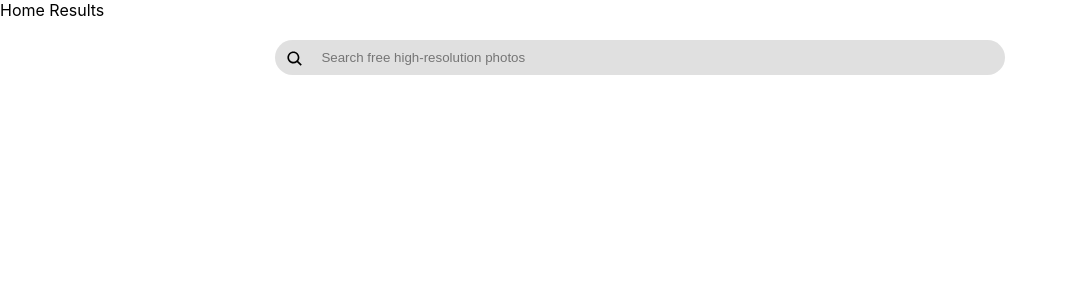
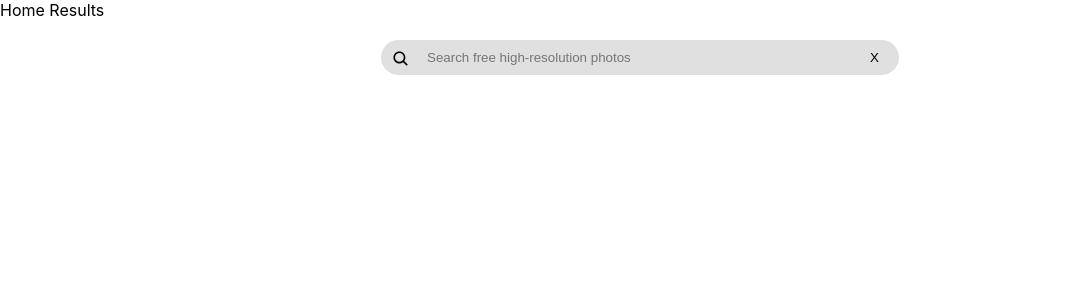
Before and after one commit to Joanna-Golofit/hand2band, a React (Create React App) app: page /results in a window 1280 px wide. Shown: the top 300 px of the page, without its empty margins (0-1067 px from the left). Built offline with nearby package versions, Linux system fonts and the light colour scheme.

Commit message:
close w searchu

```diff
--- a/src/components/searchbar/Searchbar.jsx
+++ b/src/components/searchbar/Searchbar.jsx
@@ -109,6 +109,16 @@ const SearchBar = () => {
   const handleOnClick = (word) => {
     setQuery(word);
     setFilteredSuggestions([]);
+    fetchImages(URL)
+      .then((data) => {
+        //  this.setState({ images: data.hits });
+        setImages(data.results);
+        console.log("data.results:", data.results);
+        // setQuery("");
+        // return data.results;
+        navigate("/results");
+      })
+      .catch((err) => console.log("err", err));
     navigate("/results");
   };
 
--- a/src/components/searchbarresults/SearchBarResults.jsx
+++ b/src/components/searchbarresults/SearchBarResults.jsx
@@ -1,14 +1,24 @@
 import React from "react";
+import { useEffect } from "react";
+// import { useState } from "react";
 import { useContext } from "react";
 import { ImagesContext, QueryContext } from "../../Helper/Context";
 import fetchImages from "../../utils/fetchImages";
 import styles from "./SearchBarResults.module.css";
 
-
 const SearchBarResults = () => {
+  // const { closeButton, setCloseButton } = useState(true);
   const { query, setQuery } = useContext(QueryContext);
   const { setImages } = useContext(ImagesContext);
   const URL = `https://api.unsplash.com/search/photos?query=${query}&per_page=10&client_id=gK52De2Tm_dL5o1IXKa9FROBAJ-LIYqR41xBdlg3X2k`;
+
+useEffect(() => {
+  console.log("query", query )
+  console.log("", )
+  console.log("", )
+
+
+}, [])
 
 
   const handleChange = (e) => {
@@ -19,6 +29,7 @@ const SearchBarResults = () => {
       setQuery("");
     }
   };
+
   const handleSubmit = (e) => {
     e.preventDefault();
     fetchImages(URL)
@@ -34,18 +45,19 @@ const SearchBarResults = () => {
       .finally(console.log("fetchImages"));
   };
 
+  // const handleClose = () => {
+  //   console.log("close");
+  // };
+
   return (
-    <form
-      className={styles.form}
-      onSubmit={handleSubmit}
-    >
+    <form className={styles.form} onSubmit={handleSubmit}>
+      <div className={styles.inputContent}>
         <button type="submit" className={styles.button}>
-        <span className={styles.label}></span>
+          {/* <span className={styles.label}></span> */}
           <svg width="18" height="18" viewBox="0 0 30 30">
             <path d="M 22 20 c 1.2 -1.6 2 -3.7 2 -6 c 0 -5.5 -4.5 -10 -10 -10 S 4 8.5 4 14 s 4.5 10 10 10 c 2.3 0 4.3 -0.7 6 -2 l 6.1 6 l 1.9 -2 l -6 -6 Z m -8 1.3 c -4 0 -7.3 -3.3 -7.3 -7.3 S 10 6.7 14 6.7 s 7.3 3.3 7.3 7.3 s -3.3 7.3 -7.3 7.3 Z"></path>
           </svg>
         </button>
-
         <input
           onChange={handleChange}
           className={styles.input}
@@ -55,6 +67,14 @@ const SearchBarResults = () => {
           autoFocus
           placeholder="Search free high-resolution photos"
         />
+        <button
+          className={styles.buttonClose}
+          type="button"
+          // onClick={handleClose}
+        >
+          X
+        </button>
+      </div>
     </form>
   );
 };
--- a/src/components/searchbarresults/SearchBarResults.module.css
+++ b/src/components/searchbarresults/SearchBarResults.module.css
@@ -1,8 +1,6 @@
 .form {
   /* background-color: red; */
-  display: flex;
-  align-items: center;
-  justify-content: center;
+
   margin: 20px 0;
 }
 .button {
@@ -26,8 +24,18 @@
 .label {
   font-weight: bold;
 }
+.inputContent {
+  position: relative;
+
+  margin: 0 auto;
+  display: flex;
+  align-items: center;
+  justify-content: center;
+  width: fit-content;
+  /* background: red; */
+}
 .input {
-  width: 60%;
+  width: 60vh;
   height: 35px;
   padding: 8px;
   border: 0;
@@ -36,3 +44,14 @@
   border-bottom-right-radius: 25px;
   background-color: rgba(211, 211, 211, 0.694);
 }
+
+.buttonClose {
+  border: none;
+  position: absolute;
+  top: 10px;
+  right: 20px;
+  background-color: transparent;
+}
+.buttonClose:hover {
+  font-weight: bold;
+}
--- a/src/pages/ResultsPage/ResultsPage.jsx
+++ b/src/pages/ResultsPage/ResultsPage.jsx
@@ -1,4 +1,5 @@
 import React from "react";
+import { useEffect } from "react";
 import { useContext } from "react";
 import Cards from "../../components/cards/Cards";
 import SearchBarResults from "../../components/searchbarresults/SearchBarResults";
@@ -10,6 +11,12 @@ import styles from "./ResultsPage.module.css";
 const ResultsPage = () => {
   const { images } = useContext(ImagesContext);
   const { query } = useContext(QueryContext);
+
+useEffect(() => {
+  console.log("query ResultsPage", query);
+  console.log("images", images);
+  console.log("");
+}, []);
 
   return (
     <div className={styles.container}>
```
Also changed, not shown: src/components/searchbar/Searchbar.module.css (line endings or trailing spaces). Lines whose indentation alone changed are shown as unchanged.
